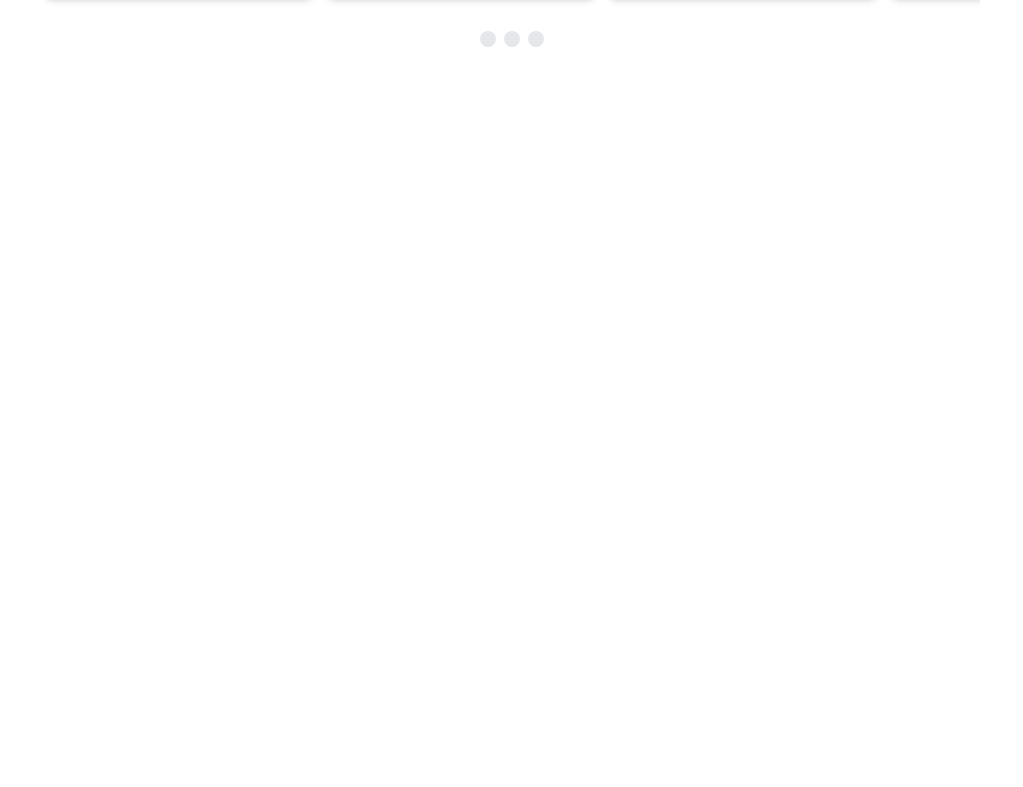
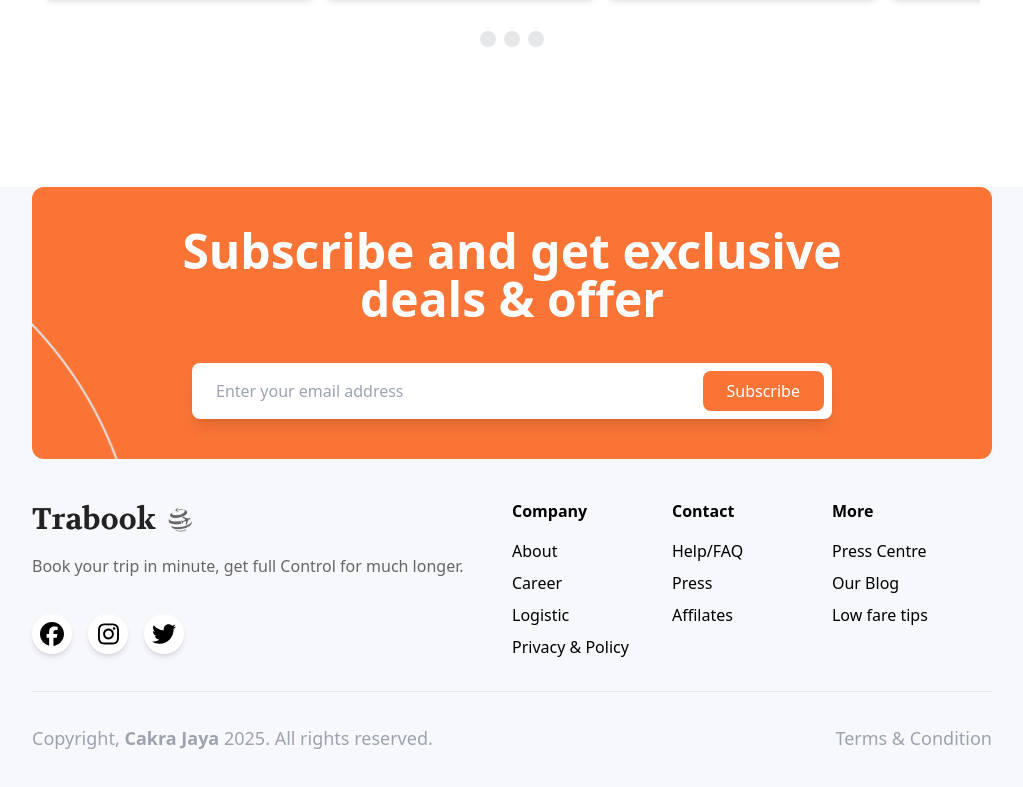
Before and after one commit to Gungcakra/trabook, a React (Vite) app: page /contact in a window 1280 px wide. Shown: the part 4773-5560 px from the top of the page, without its empty margins (128-1151 px from the left). Before the commit the page ends 4960 px from the top, so only its background shows below. Built offline with nearby package versions, Linux system fonts and the light colour scheme.

Commit message:
add Footer component and contact styling; update README for consistency

```diff
--- a/src/App.tsx
+++ b/src/App.tsx
@@ -1,5 +1,4 @@
 // import { BrowserRouter as Router, Routes, Route } from "react-router-dom";
-import "./App.css";
 import Home from "./pages/Home";
 import About from "./pages/About";
 // import Contact from "./pages/Contact";
@@ -8,6 +7,7 @@ import Destination from "./pages/Destination";
 import Vacation from "./pages/Vacation";
 import PeopleAbout from "./pages/PeopleAbout";
 import Blog from "./pages/Blog";
+import Footer from "./components/layout/Footer";
 // import Navbar from "./components/layout/NavBar";
 
 function App() {
@@ -31,6 +31,7 @@ function App() {
       <Vacation />
       <PeopleAbout />
       <Blog />
+      <Footer />
     </div>
   );
 }
--- /dev/null
+++ b/src/assets/css/contact.css
@@ -0,0 +1,5 @@
+.contact{
+    background-image: url(../images/contact.png);
+    background-position: center;
+    background-repeat: no-repeat;
+}
--- /dev/null
+++ b/src/components/layout/Footer.tsx
@@ -0,0 +1,121 @@
+import { FontAwesomeIcon } from "@fortawesome/react-fontawesome";
+import logo from "../../assets/images/logos/logo.png";
+import {
+  faFacebook,
+  faInstagram,
+  faTwitter,
+} from "@fortawesome/free-brands-svg-icons";
+import "../../assets/css/contact.css"
+const Footer = () => {
+  return (
+    <div className="w-full min-h-fit bg-[#F7F8FC] flex flex-col items-center">
+        <div className="contact flex flex-col justify-center items-center w-3/4 py-10 gap-10 rounded-xl">
+            <p className="text-center text-5xl max-w-2xl text-white font-semibold">Subscribe and get exclusive deals & offer</p>
+
+            <div className="flex bg-white justify-between rounded-lg p-2 w-2/3 shadow-lg">
+                <input
+                    type="email"
+                    className="bg-transparent text-black flex-grow px-4 py-2 outline-none rounded-l-lg"
+                    placeholder="Enter your email address"
+                />
+                <button className="bg-primary-light text-white px-6 py-2 rounded-lg hover:bg-primary-dark transition-colors duration-300">
+                    Subscribe
+                </button>
+            </div>
+        </div>
+      <div className="flex flex-col justify-center w-3/4 py-10">
+        <div className="flex w-full">
+          <div className="w-1/2 flex flex-col justify-center gap-5">
+            <img src={logo} alt="" className="w-40" />
+            <p className="text-md text-[#666666]">
+              Book your trip in minute, get full Control for much longer.
+            </p>
+            <div className="flex items-center gap-4 mt-4">
+              <a
+                href="#"
+                className="duration-300 ease-in-out w-8 h-8 text-2xl p-5 bg-white hover:bg-primary-light rounded-full flex items-center justify-center text-black hover:text-white shadow-md"
+              >
+                <FontAwesomeIcon icon={faFacebook} />
+              </a>
+              <a
+                href="#"
+                className="duration-300 ease-in-out w-8 h-8 text-2xl p-5 bg-white hover:bg-primary-light rounded-full flex items-center justify-center text-black hover:text-white shadow-md"
+              >
+                <FontAwesomeIcon icon={faInstagram} />
+              </a>
+              <a
+                href="#"
+                className="duration-300 ease-in-out w-8 h-8 text-2xl p-5 bg-white hover:bg-primary-light rounded-full flex items-center justify-center text-black hover:text-white shadow-md"
+              >
+                <FontAwesomeIcon icon={faTwitter} />
+              </a>
+            </div>
+          </div>
+          <div className="w-1/2 flex">
+            <div className="flex flex-col w-2/6 gap-4">
+              <p className="font-semibold">Company</p>
+              <ul className="space-y-2">
+                <li>
+                    <a href="#">About</a>
+                </li>
+                <li>
+                    <a href="#">Career</a>
+                </li>
+                <li>
+                    <a href="#">Logistic</a>
+                </li>
+                <li>
+                    <a href="#">Privacy & Policy</a>
+                </li>
+              </ul>
+            </div>
+
+            <div className="flex flex-col w-2/6 gap-4">
+              <p className="font-semibold">Contact</p>
+              <ul className="space-y-2">
+                <li>
+                    <a href="#">Help/FAQ</a>
+                </li>
+                <li>
+                    <a href="#">Press</a>
+                </li>
+                <li>
+                    <a href="#">Affilates</a>
+                </li>
+              </ul>
+            </div>
+
+            <div className="flex flex-col w-2/6 gap-4">
+              <p className="font-semibold">More</p>
+              <ul className="space-y-2">
+                <li>
+                    <a href="#">Press Centre</a>
+                </li>
+                <li>
+                    <a href="#">Our Blog</a>
+                </li>
+                <li>
+                    <a href="#">Low fare tips</a>
+                </li>
+              </ul>
+            </div>
+
+          </div>
+        </div>
+        <hr className="h-px my-8 bg-gray-200 border-0 dark:bg-gray-400"></hr>
+        <div className="flex w-full justify-between">
+          <p className="text-lg text-gray-400">
+            Copyright,{" "}
+            <a href="https://github.com/GungCakra" className="font-semibold">
+              Cakra Jaya
+            </a>{" "}
+            {new Date().getFullYear()}. All rights reserved.
+          </p>
+          <p className="text-lg text-gray-400">Terms & Condition</p>
+        </div>
+      </div>
+    </div>
+  );
+};
+
+export default Footer;
```
Also changed, not shown: src/assets/images/contact.png (added), 1 other file (tests, documents, lock files or other folders).
